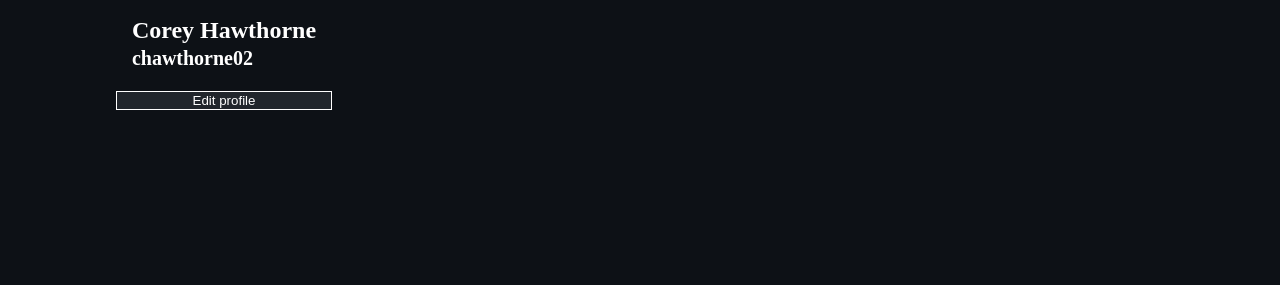
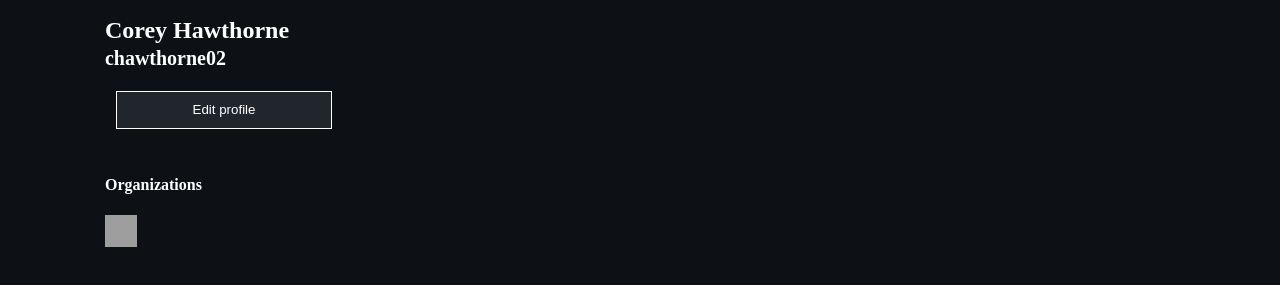
Before and after one commit to chawthorne02/github-recreate, a plain HTML site: page index.html in a window 1280 px wide. Shown: the part 379-664 px from the top of the page. Drawn offline with Linux system fonts and the light colour scheme; grey boxes are pictures that could not be loaded.

Commit message:
navbar and profile picture

```diff
--- a/index.html
+++ b/index.html
@@ -10,37 +10,6 @@
 
 </head>
 
-<!-- <header>
-
-    <nav class="top-bar">
-
-            <ul class="topbar-left">
-                <a href="#" class="fa-brands fa-github"></a>
-                <a href="#">Pull Requests</a>
-                <a href="#">Issues</a>
-                <a href="#"> Marketplace</a>
-                <a href ="#">Explore</a>
-            </ul>
-
-            <ul class="topbar-right">
-                <a href="#" class="fa-regular fa-bell"></a>
-                <a href="#">+</a> -->
-                <!-- <a href="#">image</a> -->
-            <!-- </ul>
-
-    </nav>
-
-    <section class="middle-bar">
-        <ul class="middlebar-info">
-            <a href="#">Overview</a>
-            <a href="#">Repositories</a>
-            <a href="#">Projects</a>
-            <a href="#">Packages</a>
-            <a href="#">Stars</a>
-
-        </ul>
-    </section>
-</header> -->
 
 
 
@@ -83,8 +52,21 @@
         <span class="fullname">Corey Hawthorne</span>
         <span class="username">chawthorne02</span>
     </h1>
+
     <button class="edit-btn" type="button">Edit profile</button>
+
+    <div class="organizations">
+        <h4>Organizations</h4>
+        <img src="https://avatars.githubusercontent.com/u/112399320?s=64&v=4" height="32" width="32">
+    </div>
+
 </section>
+
+<section class="projects">
+
+</section>
+
+
 
 
 
--- a/styles.css
+++ b/styles.css
@@ -62,6 +62,7 @@ body {
     flex-direction: column;
     width: 35%;
     align-items: center;
+
 }
 
 .pic-info > img {
@@ -69,8 +70,13 @@ body {
     border-radius: 50%;
 }
 
+.names {
+    margin-right: 54px;
+}
+
 .fullname {
     display: block;
+    margin-left:
 }
 
 .username {
@@ -79,7 +85,14 @@ body {
 
 .edit-btn {
     width: 45%;
+    height: 34px;
     background-color: #21262C;
     color: #fff;
     border: solid 1px;
+
 }
+
+.organizations {
+    margin-right: 141px;
+    padding-top: 26px;
+}
```
